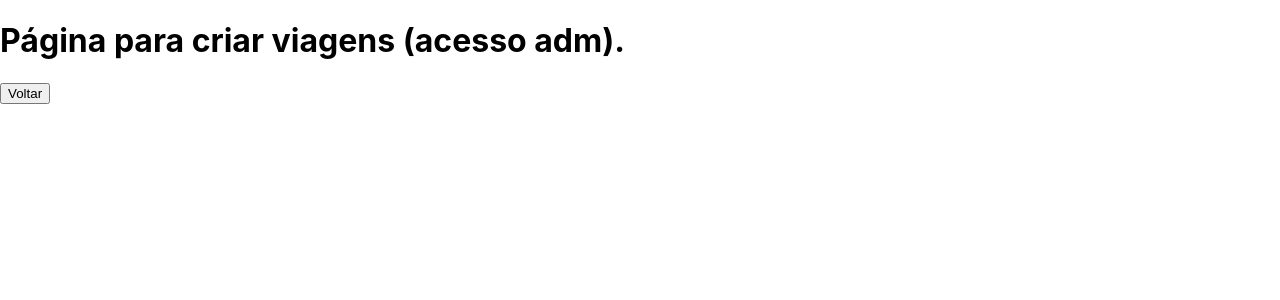
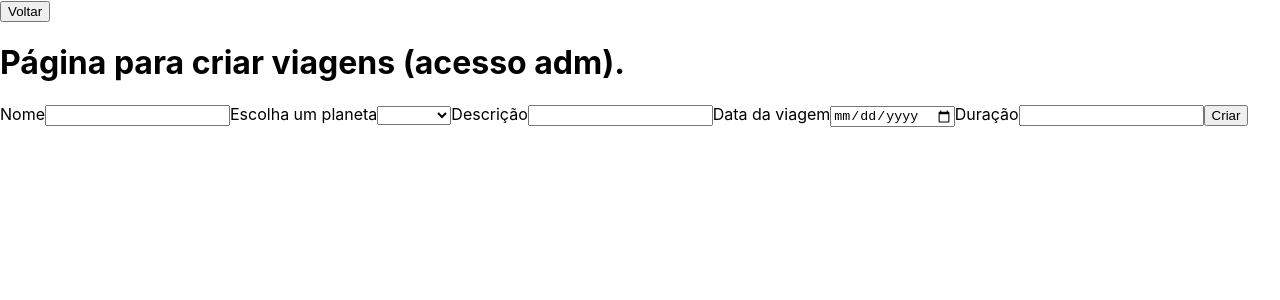
Before and after one commit to future4code/Alexandra-Alcantara, a React (Create React App) app in the folder semana10/labex/: page /admin/trips/create in a window 1280 px wide. Shown: the top 300 px of the page. Built offline with nearby package versions, Linux system fonts and the light colour scheme.

Commit message:
Request de Trips Details Page finalizado.

```diff
--- /dev/null
+++ b/semana10/labex/src/hooks/useListTrips.js
@@ -0,0 +1,19 @@
+import axios from "axios";
+import { baseUrl } from "../parameters/baseUrl";
+import React, { useEffect, useState } from "react";
+
+const useListTrips = () => {
+  const [trips, setTrips] = useState([]);
+
+  const token = window.localStorage.getItem("token");
+  axios
+    .get(`${baseUrl}/trips`, {
+      headers: {
+        auth: token,
+      },
+    })
+    .then((res) => setTrips(res.data.trips))
+    .catch((err) => console.log(err));
+};
+
+export default useListTrips;
--- a/semana10/labex/src/hooks/useProtectedPage.js
+++ b/semana10/labex/src/hooks/useProtectedPage.js
@@ -2,13 +2,25 @@ import React, { useEffect } from "react";
 import { useHistory } from "react-router-dom";
 
 export const useProtectedPage = () => {
-  const history = useProtectedPage();
+  const history = useHistory();
+
+  // const token = window.localStorage.getItem("token");
+  // console.log(token);
+
+  // if (!token) {
+  //   history.push("/login");
+  // } else {
+  //   history.push("/admin/trips/list");
+  //   return true;
+  // }
 
   useEffect(() => {
     const token = window.localStorage.getItem("token");
-
     if (!token) {
       history.push("/login");
+    } else {
+      history.push("/admin/trips/list");
+      return true;
     }
   }, [history]);
 };
--- /dev/null
+++ b/semana10/labex/src/hooks/useRequestData.js
@@ -0,0 +1,19 @@
+import { useState, useEffect } from "react";
+import axios from "axios";
+import { baseUrl } from "../parameters/baseUrl";
+
+export const useRequestData = (endpoint, initialState) => {
+  const [data, setData] = useState(initialState);
+
+  useEffect(() => {
+    axios
+      .get(`${baseUrl}${endpoint}`)
+      .then((res) => {
+        setData(res.data);
+      })
+      .catch((err) => {
+        alert(err);
+      });
+  }, [endpoint]);
+  return data;
+};
--- a/semana10/labex/src/pages/AdminHomePage.js
+++ b/semana10/labex/src/pages/AdminHomePage.js
@@ -1,17 +1,19 @@
 import axios from "axios";
 import React, { useEffect, useState } from "react";
 import { useHistory } from "react-router-dom";
-// import { useProtectedPage } from "../hooks/useProtectedPage";
-import { baseUrl } from "../parameters/baseUrl";
+import { useProtectedPage } from "../hooks/useProtectedPage";
+import { axiosConfig, baseUrl } from "../parameters/baseUrl";
 import {
   goToCreateTripPage,
   goToListTripsPage,
   goToLoginPage,
   goToTripDetailsPage,
 } from "../routes/coordinator";
+import getTrips from "../hooks/useListTrips";
 
 const AdminHomePage = () => {
-  // useProtectedPage();
+  useProtectedPage();
+  console.log("Teste de userProtected");
   const [trips, setTrips] = useState([]);
   const history = useHistory();
 
@@ -32,30 +34,26 @@ const AdminHomePage = () => {
   };
 
   const deleteTrip = async (id) => {
-    const token = window.localStorage.getItem("token");
     try {
-      const res = await axios.delete(`${baseUrl}/trips/${id}`, {
-        headers: {
-          auth: token,
-        },
-      });
+      const res = await axios.delete(`${baseUrl}/trips/${id}`, axiosConfig);
       alert("Viagem removida com sucesso!");
-      console.log(res.data);
     } catch (err) {
-      console.log(err.data);
       alert("Ops, algo deu errado!");
     }
   };
 
   return (
     <div>
+      <button onClick={() => goToListTripsPage(history)}>Home</button>
       <h1>Página do painel do admin (acesso adm).</h1>
       <button onClick={() => goToCreateTripPage(history)}>+ Viagem</button>
       {/* <button onClick={() => goToLoginPage(history)}>Logout</button> */}
       {trips.map((trip) => {
         return (
           <div>
-            <p>{trip.name}</p>
+            <p onClick={() => goToTripDetailsPage(history, trip.id)}>
+              {trip.name}
+            </p>
             <button onClick={() => deleteTrip(trip.id)}>Remove</button>
           </div>
         );
--- a/semana10/labex/src/pages/CreateTripPage.js
+++ b/semana10/labex/src/pages/CreateTripPage.js
@@ -1,16 +1,101 @@
-import React from "react";
 import { useHistory } from "react-router-dom";
 import { goToAdminHomePage } from "../routes/coordinator";
+import axios from "axios";
+import React, { useEffect, useState } from "react";
+import { useForm } from "../hooks/useForm";
+import { axiosConfig, baseUrl } from "../parameters/baseUrl";
 
-const ApplicationFormPage = () => {
+const initialForm = {
+  name: "",
+  planet: "",
+  date: "",
+  description: "",
+  durationInDays: "",
+};
+
+const CreateTripPage = () => {
+  const [trip, setTrip] = useState([]);
+  const [form, onChange, resetForm] = useForm(initialForm);
   const history = useHistory();
+
+  const createTrip = (event) => {
+    event.preventDefault();
+    console.log(form);
+    resetForm();
+    const token = window.localStorage.getItem("token");
+
+    const body = {
+      name: form.name,
+      planet: form.planet,
+      date: form.date,
+      description: form.description,
+      durationInDays: form.durationInDays,
+    };
+
+    axios
+      .post(`${baseUrl}/trips`, body, axiosConfig)
+      .then((res) => {
+        console.log(res.data);
+        alert("Viagem criada com sucesso!");
+      })
+      .catch((err) => {
+        console.log(err);
+        alert("Ops, algo deu errado!");
+      });
+  };
 
   return (
     <div>
+      <button onClick={() => goToAdminHomePage(history)}>Voltar</button>
       <h1>Página para criar viagens (acesso adm).</h1>
-      <button onClick={() => goToAdminHomePage(history)}>Voltar</button>
+      <form onSubmit={createTrip}>
+        <label>
+          Nome
+          <input name="name" value={form.name} onChange={onChange} />
+        </label>
+        <label>
+          Escolha um planeta
+          <select name="planet" value={form.planet} onChange={onChange}>
+            <option></option>
+            <option>Mercúrio</option>
+            <option>Vênus</option>
+            <option>Marte</option>
+            <option>Júpiter</option>
+            <option>Saturno</option>
+            <option>Urano</option>
+            <option>Netuno</option>
+            <option>Plutão</option>
+          </select>
+        </label>
+        <label>
+          Descrição
+          <input
+            name="description"
+            value={form.description}
+            onChange={onChange}
+          />
+        </label>
+        <label>
+          Data da viagem
+          <input
+            name="date"
+            value={form.date}
+            type="date"
+            onChange={onChange}
+          />
+        </label>
+        <label>
+          Duração
+          <input
+            name="durationInDays"
+            value={form.durationInDays}
+            onChange={onChange}
+          />
+        </label>
+        <button>Criar</button>
+      </form>
     </div>
   );
 };
 
-export default ApplicationFormPage;
+export default CreateTripPage;
--- a/semana10/labex/src/pages/ListTripsPage.js
+++ b/semana10/labex/src/pages/ListTripsPage.js
@@ -1,36 +1,35 @@
-import axios from "axios";
+import React from "react";
 import { useHistory } from "react-router-dom";
-import { goToApplicationFormPage } from "../routes/coordinator";
-import { baseUrl } from "../parameters/baseUrl";
-import React, { useEffect, useState } from "react";
+import {
+  goToAdminHomePage,
+  goToApplicationFormPage,
+} from "../routes/coordinator";
+import { useRequestData } from "../hooks/useRequestData";
 
 const ListTripsPage = (props) => {
-  const [trips, setTrips] = useState([]);
   const history = useHistory();
+  const getTrips = useRequestData("/trips", []);
+  console.log(getTrips);
 
-  useEffect(() => {
-    const getTrips = () => {
-      axios
-        .get(`${baseUrl}/trips`)
-        .then((res) => setTrips(res.data.trips))
-        .catch((err) => console.log(err));
-    };
-    getTrips();
-  }, [trips]);
+  const tripsComponents =
+    getTrips.trips &&
+    getTrips.trips.map((trip) => {
+      return (
+        <div>
+          <p>{trip.name}</p>
+        </div>
+      );
+    });
 
   return (
     <div>
       <h1>Página em que aparecerão os cards com as viagens.</h1>
+      <button onClick={() => goToAdminHomePage(history)}>Admin</button>
+
       <button onClick={() => goToApplicationFormPage(history)}>
         Inscrever
       </button>
-      {trips.map((trip) => {
-        return (
-          <div>
-            <p>{trip.name}</p>
-          </div>
-        );
-      })}
+      {tripsComponents}
     </div>
   );
 };
--- a/semana10/labex/src/pages/LoginPage.js
+++ b/semana10/labex/src/pages/LoginPage.js
@@ -3,6 +3,7 @@ import axios from "axios";
 import { useHistory } from "react-router-dom";
 import { baseUrl } from "../parameters/baseUrl";
 import { useForm } from "../hooks/useForm";
+import { useProtectedPage } from "../hooks/useProtectedPage";
 
 const initialForm = {
   email: "",
@@ -12,6 +13,7 @@ const initialForm = {
 const LoginPage = () => {
   const [form, onChange, resetForm] = useForm(initialForm);
   const history = useHistory();
+  useProtectedPage();
 
   const handleClick = (event) => {
     event.preventDefault();
--- a/semana10/labex/src/parameters/baseUrl.js
+++ b/semana10/labex/src/parameters/baseUrl.js
@@ -1,2 +1,10 @@
+const token = window.localStorage.getItem("token");
+
 export const baseUrl =
   "https://us-central1-labenu-apis.cloudfunctions.net/labeX/alexandra-alcantara-cruz";
+
+export const axiosConfig = {
+  headers: {
+    auth: token,
+  },
+};
--- a/semana10/labex/src/routes/coordinator.js
+++ b/semana10/labex/src/routes/coordinator.js
@@ -22,6 +22,6 @@ export const goToListTripsPage = (history) => {
   history.push("/trips/list");
 };
 
-export const goToTripDetailsPage = (history) => {
-  history.push("/admin/trips/:id");
+export const goToTripDetailsPage = (history, id) => {
+  history.push(`/admin/trips/${id}`);
 };
```
Also changed, not shown: semana10/labex/src/pages/ApplicationFormPage.js (+13 -6 lines), semana10/labex/src/pages/TripDetailsPage.js (+50 -4 lines).
